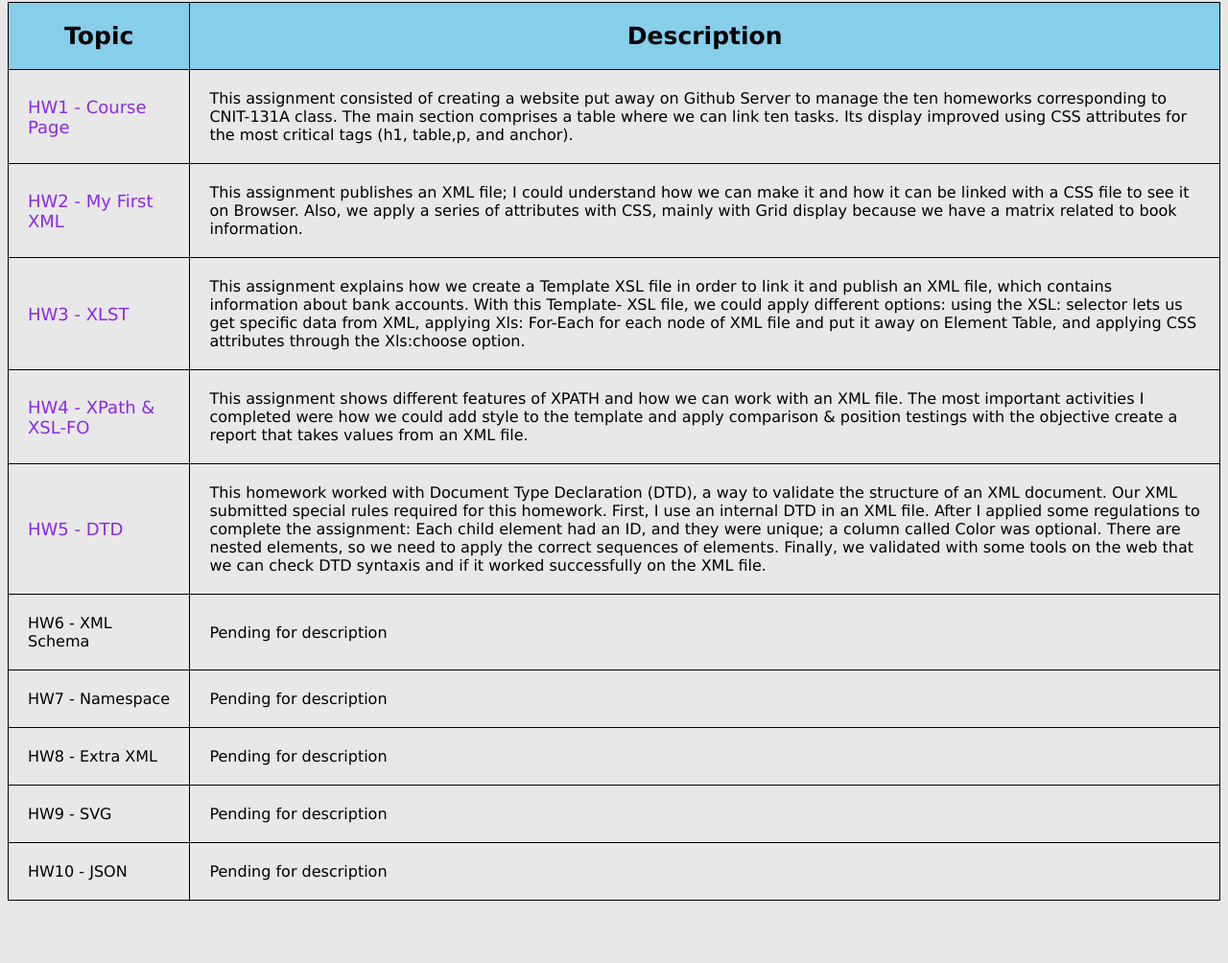
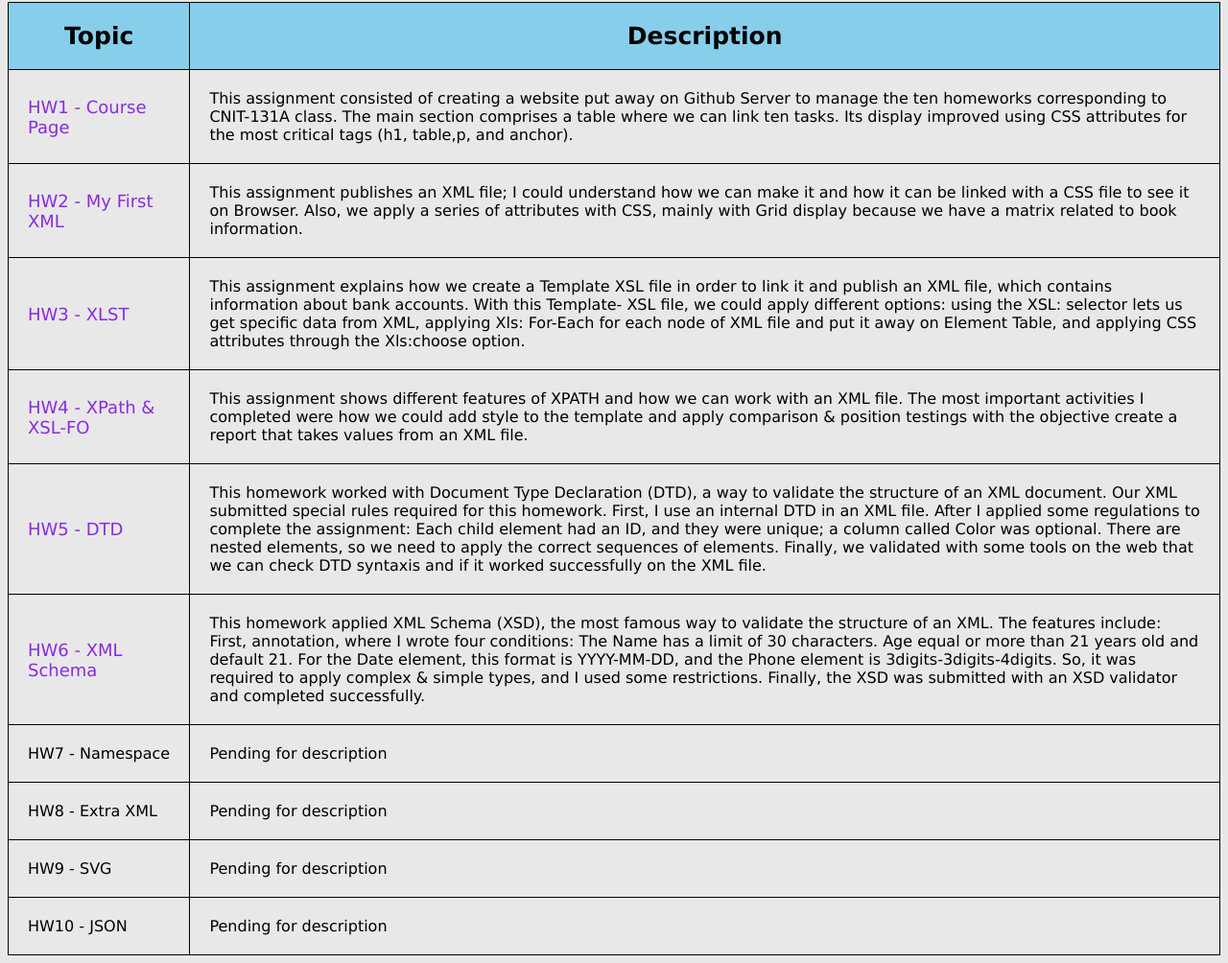
Before and after one commit to gmleonardo/xmljsonccsf, a plain HTML site: page index.html in a window 1280 px wide. Shown: the part 325-1329 px from the top of the page at 96% size. Before the commit the page ends 1272 px from the top, so only its background shows below. Drawn offline with Linux system fonts and the light colour scheme.

Commit message:
Updated for XML Schema homework
The new files are HW6.xml and their respective HW6.xmd. The index.html was only updated.

```diff
--- a/index.html
+++ b/index.html
@@ -136,8 +136,17 @@
           </td>
         </tr>
         <tr>
-          <td>HW6 - XML Schema</td>
-          <td>Pending for description</td>
+          <td><a href="hw6.xml">HW6 - XML Schema</a></td>
+          <td>
+            This homework applied XML Schema (XSD), the most famous way to
+            validate the structure of an XML. The features include: First,
+            annotation, where I wrote four conditions: The Name has a limit of
+            30 characters. Age equal or more than 21 years old and default 21.
+            For the Date element, this format is YYYY-MM-DD, and the Phone
+            element is 3digits-3digits-4digits. So, it was required to apply
+            complex & simple types, and I used some restrictions. Finally, the
+            XSD was submitted with an XSD validator and completed successfully.
+          </td>
         </tr>
         <tr>
           <td>HW7 - Namespace</td>
```
Also changed, not shown: hw6.xml (added, +10 -0 lines), 1 other file.
